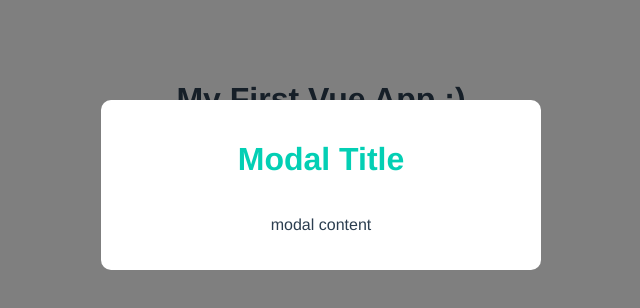
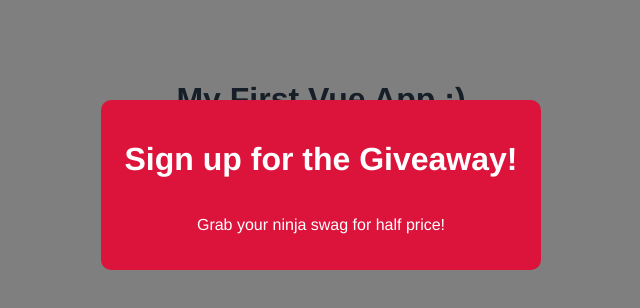
Before and after one commit to ollykr/vue-3-firebase-w-net-ninja, a Vue app: page / in a window 1280 px wide. Shown: the top 308 px of the page, without its empty margins (319-959 px from the left). Built offline with nearby package versions, Linux system fonts and the light colour scheme.

Commit message:
Add props

```diff
--- a/src/App.vue
+++ b/src/App.vue
@@ -1,4 +1,12 @@
-<!-- Notes about Lesson 23 -->
+<!-- Notes about Lesson 25 -->
+<!-- Props. We can pass props froma a parent component to a child component:
+Why would we do it?
+a) it makes components more reusable (Modal component can be-reused in different parts of our website, we won't be hardcoding "Modal Title" and "modal content", instead we would be passing them as props, each time you use a component , you can use a different prop from its parent component)
+b) If we have multiple components and they all use the same data: text or arrays of items, it means we will find that data in one single place, e.g 2 different components using the same set of user data, we just have the user data as an array in parent component and pass it as a prop to those 2 child components - SINGLE SOURCE OF TRUTH
+
+
+-->
+
 <!-- Template refs allow us to store a reference to a DOM element inside a variable, once we have that refs, we can use regular JS methods and properties, e.g change classes, styles, text content, etc  -->
 
 <!-- Each Component has template, script and style in every Vue project -->
@@ -15,7 +23,13 @@
 	<h1>{{ title }}</h1>
 	<!-- Use Modal property that was imported from Modal.vue and then registered as a Modal component inside of App component via <script> -->
 	<!-- Naming conventions : start your single vue file with a capital letter, if single file vue component has the same filename as regular html file, it may cause conflict, therefore Modal.vue, not modal.vue -->
-	<Modal />
+	<!-- Prop, add it to a Modal below as a attribute (you can call the attribute whatever you want), this is your prop -->
+	<!-- You can pass props as string, boolean, numbers, array of data, etc  -->
+	<!-- e.g we add an attribute 'header' and set its string value as a prop here, but the name of the prop is a 'header', 'text' is another prop -->
+	<!-- To use array as a props , we have to data bind it (bind 'header' to its value ) (:header is a prop, and ="header" is a data that was bound, :text and 'text', prop and data bound to it ) -->
+	<!-- 'theme' is our third prop, 'sale' is CSS class as a bound value -->
+	<!-- Below is the most common prop pattern -->
+	<Modal :header="header" :text="text" theme="sale" />
 </template>
 
 <script>
@@ -33,6 +47,8 @@ export default {
 	data() {
 		return {
 			title: "My First Vue App :)",
+			header: "Sign up for the Giveaway!",
+			text: "Grab your ninja swag for half price!",
 		};
 	},
 };
--- a/src/components/Modal.vue
+++ b/src/components/Modal.vue
@@ -2,12 +2,23 @@
 <template>
 	<!-- A semitransparent backdrop behind a modal -->
 	<div class="backdrop">
-		<div class="modal">
-			<h1>Modal Title</h1>
-			<p>modal content</p>
+		<!-- It doesn't matter that we have 2 classes, data bound (dynamic) and static -->
+		<!-- Pass in an object to data bound class, its value is CSS class "sale", 'theme' is a prop, conditional boolen, if them is 'sale', apply certain style -->
+		<div class="modal" :class="{ sale: theme === 'sale' }">
+			<h1>{{ header }}</h1>
+			<p>{{ text }}</p>
 		</div>
 	</div>
 </template>
+
+<!-- Accept a 'header' prop from a parent component to be used in the above <template> -->
+<!-- Register a 'header', 'text' and 'theme' props -->
+<script>
+export default {
+	props: ["header", "text", "theme"],
+};
+</script>
+
 <!-- scoped to this Modal component -->
 <!-- Vue scops it by adding random data-attributes to Modal styles' classes in the DOM, there is a slight performance hit with this approach as Vue has to inject it every time page loads-->
 <!-- <style scoped> -->
@@ -36,4 +47,11 @@
 .modal p {
 	font-style: normal;
 }
+.modal.sale {
+	background-color: crimson;
+	color: white;
+}
+.modal.sale h1 {
+	color: white;
+}
 </style>
```
